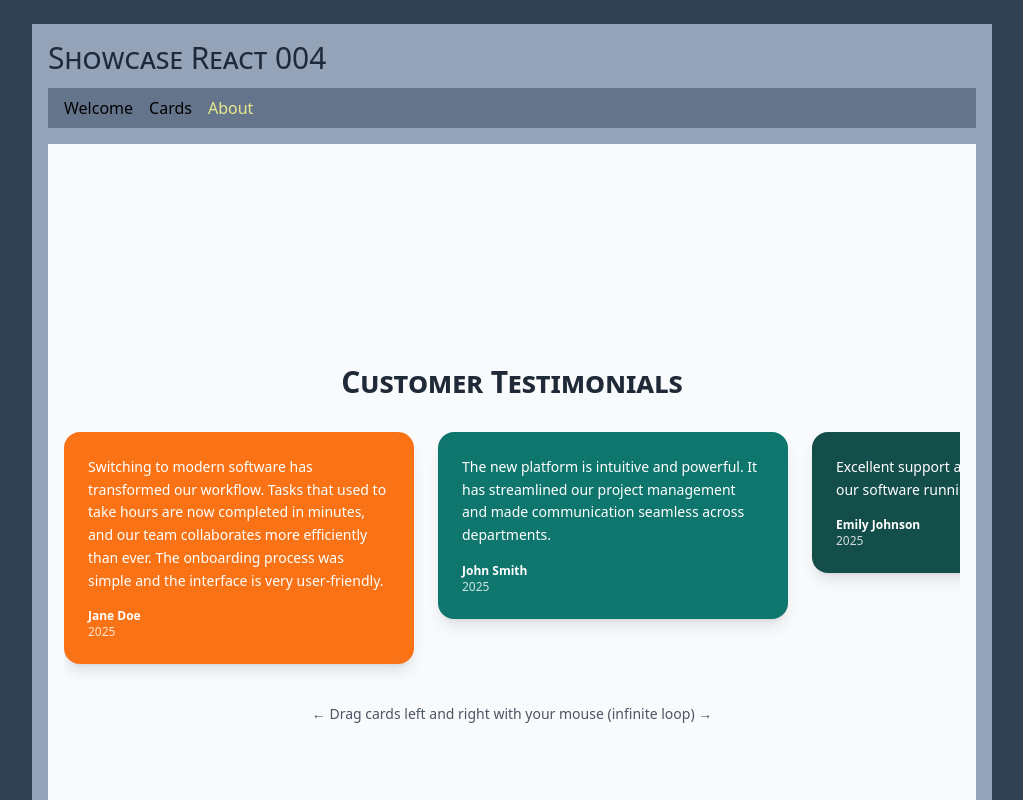
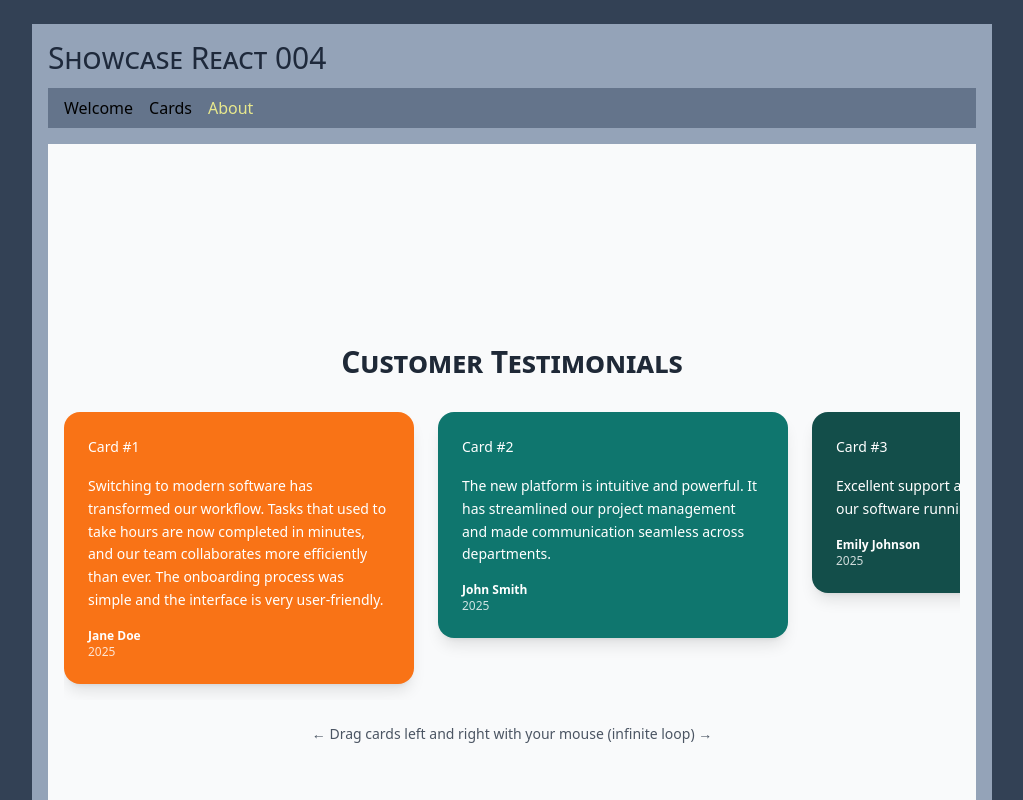
Before and after one commit to epx-edta/showcase-react-004, a React (Vite) app: page /about in a window 1280 px wide. Shown: the top 800 px of the page, without its empty margins (128-1151 px from the left). Built offline with nearby package versions, Linux system fonts and the light colour scheme.

Commit message:
Show card number

```diff
--- a/src/pages/PageAbout.tsx
+++ b/src/pages/PageAbout.tsx
@@ -157,6 +157,9 @@ export const PageAbout = () => {
                 }}
               >
                 <p className="text-sm leading-relaxed mb-4">
+                 Card #{card.id}
+                </p>
+                <p className="text-sm leading-relaxed mb-4">
                   {card.content}
                 </p>
                 <p className="text-xs font-semibold mt-4">
```
